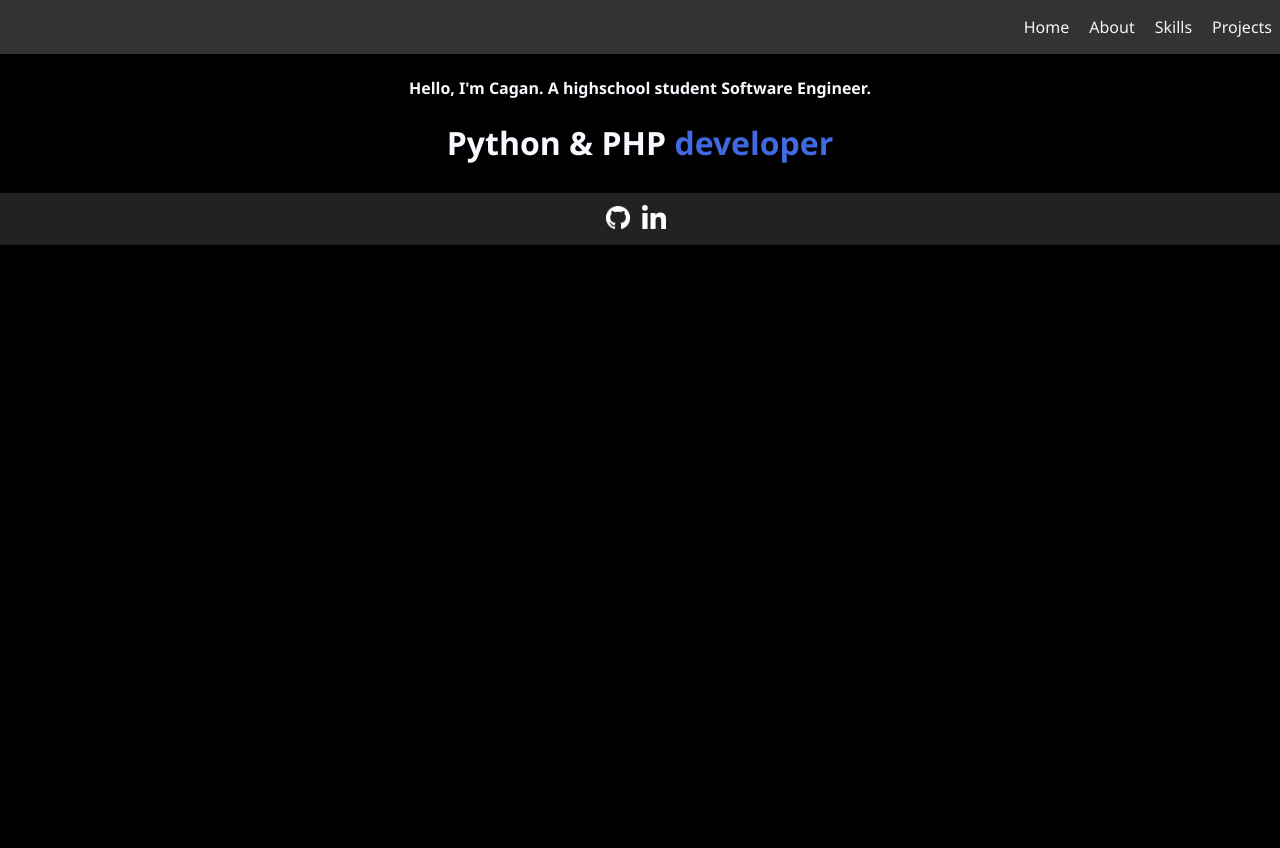
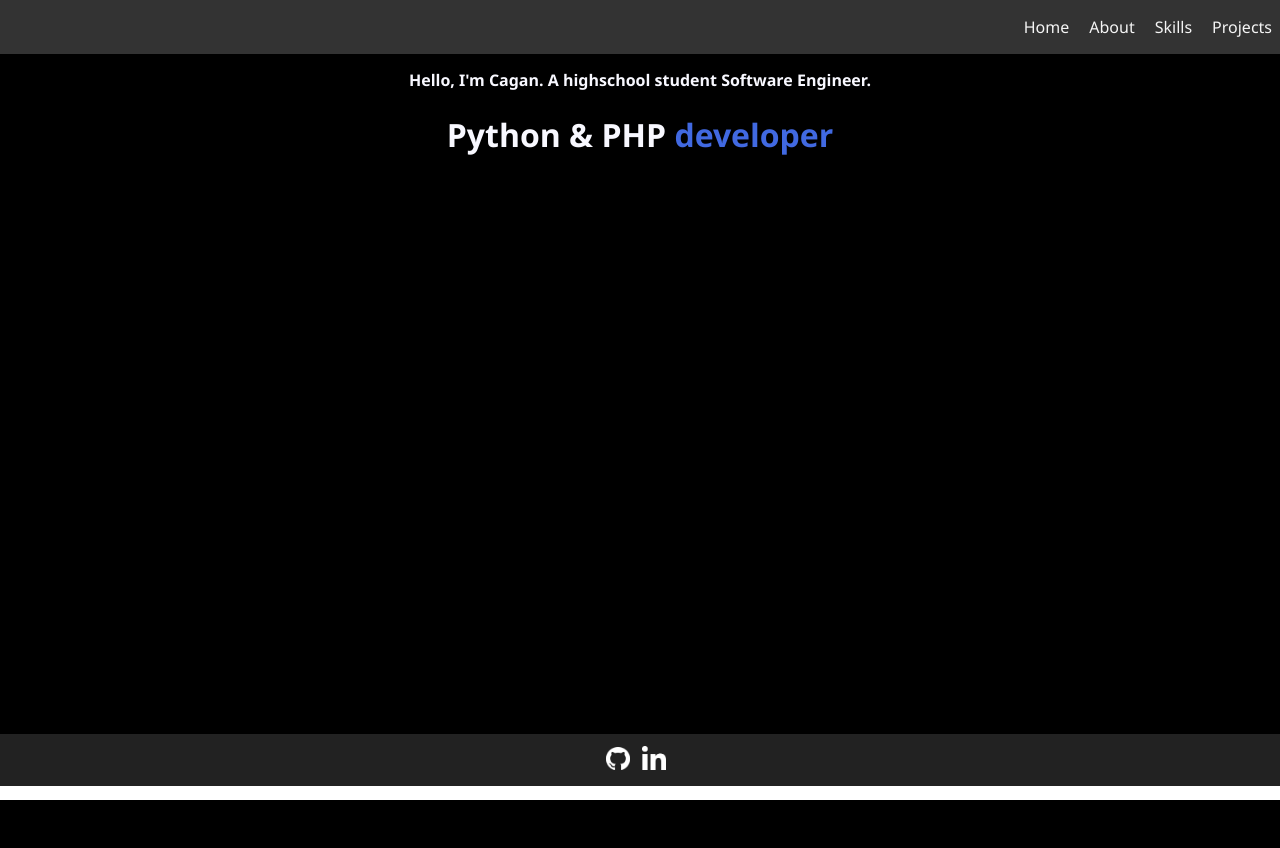
Before and after one commit to cagan-elden/portfolio-website, a Flask app: page / in a window 1280 px wide. After the commit the page ends 800 px from the top, so only its background shows below. Run offline with Flask 3, Linux system fonts and the light colour scheme.

Commit message:
Footer arranged at the bottom of the page

```diff
--- a/static/css/style.css
+++ b/static/css/style.css
@@ -17,8 +17,10 @@ html,body {
 .banner {
     background-color: #333;
     position:fixed;
+    display: block;
     width: 100%;
     top: 0;
+    left: 0;
     z-index: 1000;
 }
 .banner .right {
@@ -40,11 +42,16 @@ html,body {
 
 /* content css */
 .content {
-    margin-top: 3em;
     background-color: #000;
-    height: 100vh;
+    display: block;
+    position: relative;
+    bottom: 0;
+    left: 0;
+    width: 100%;
+    height: 93.25vh;
 }
 .content .main-header {
+    margin-top: 2.5em;
     text-align: center;
     padding: 0.5em;
 }
@@ -62,8 +69,12 @@ html,body {
 .footer {
     background-color: #222;
     height: 2.5em;
+    width: 100%;
     text-align: center;
     padding-top: 0.75em;
+    position: absolute;
+    bottom: 0;
+    left: 0;
 }
 .footer #link {
     margin-right: 0.5em;
```
